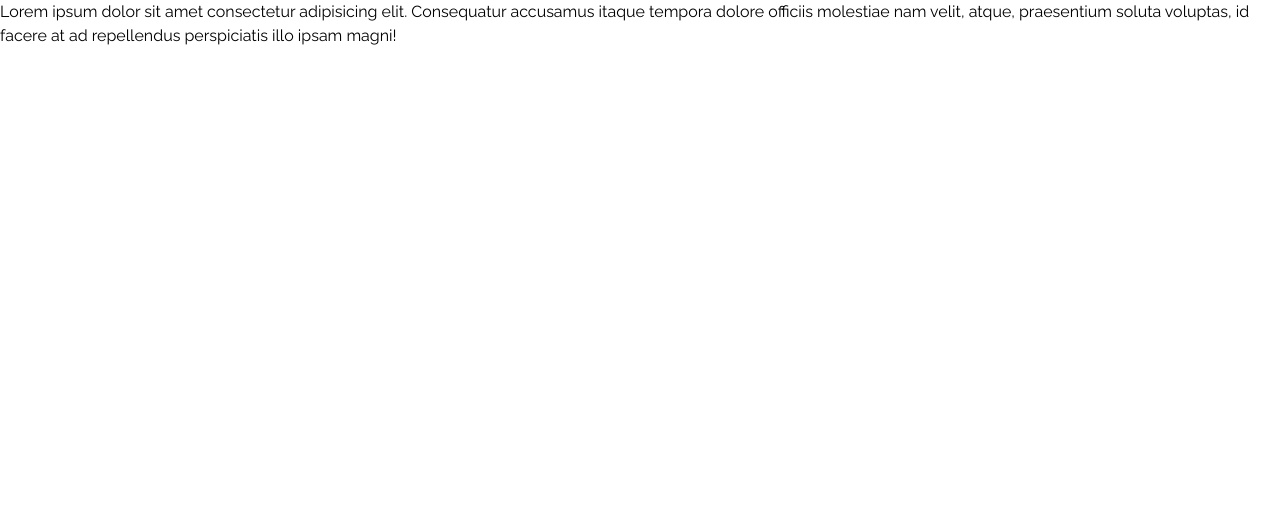
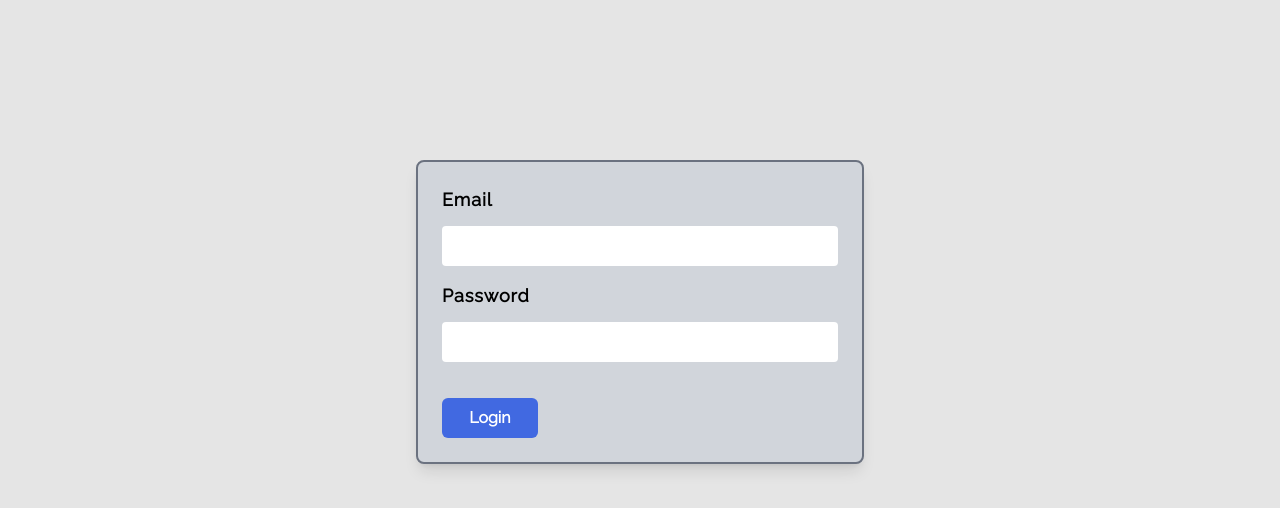
Before and after one commit to favourAyomikun/AccessoryOasis-client, a Next.js app: page / in a window 1280 px wide. Shown: the top 508 px of the page. Built offline with nearby package versions, Linux system fonts and the light colour scheme.

Commit message:
designed the login form

```diff
--- /dev/null
+++ b/app/Login.jsx
@@ -0,0 +1,27 @@
+'use-client'
+
+import React from "react";
+
+export default function Login() {
+  return (
+    <main className="pt-40">
+      <form className="max-w-md mx-auto bg-gray-300 shadow-lg rounded-lg border-2 border-gray-500 p-6">
+        <div className="input_container">
+          <label htmlFor="email" className="label">
+            Email
+          </label>
+          <input type="email" className="input" />
+        </div>
+        <div className="input_container">
+          <label htmlFor="password" className="label">
+            Password
+          </label>
+          <input type="password" className="input" />
+        </div>
+        <button className="mt-5 bg-[#4169E1] text-white font-bold py-2 px-4 rounded-md w-24">
+          Login
+        </button>
+      </form>
+    </main>
+  );
+}
--- a/app/globals.css
+++ b/app/globals.css
@@ -1,3 +1,15 @@
 @tailwind base;
 @tailwind components;
 @tailwind utilities;
+
+.input {
+    @apply mt-3 w-full p-2 rounded outline-none;
+}
+
+.input_container {
+    @apply flex flex-col mb-4;
+}
+
+.label {
+    @apply font-semibold text-lg tracking-wider;
+}
--- a/app/page.jsx
+++ b/app/page.jsx
@@ -1,7 +1,9 @@
+import Login from "./Login";
+
 export default function Home() {
   return (
-    <main>
-      <div>Lorem ipsum dolor sit amet consectetur adipisicing elit. Consequatur accusamus itaque tempora dolore officiis molestiae nam velit, atque, praesentium soluta voluptas, id facere at ad repellendus perspiciatis illo ipsam magni!</div>
+    <main className="bg-[#E5E5E5] h-screen">
+      <Login />
     </main>
   );
 }
```
